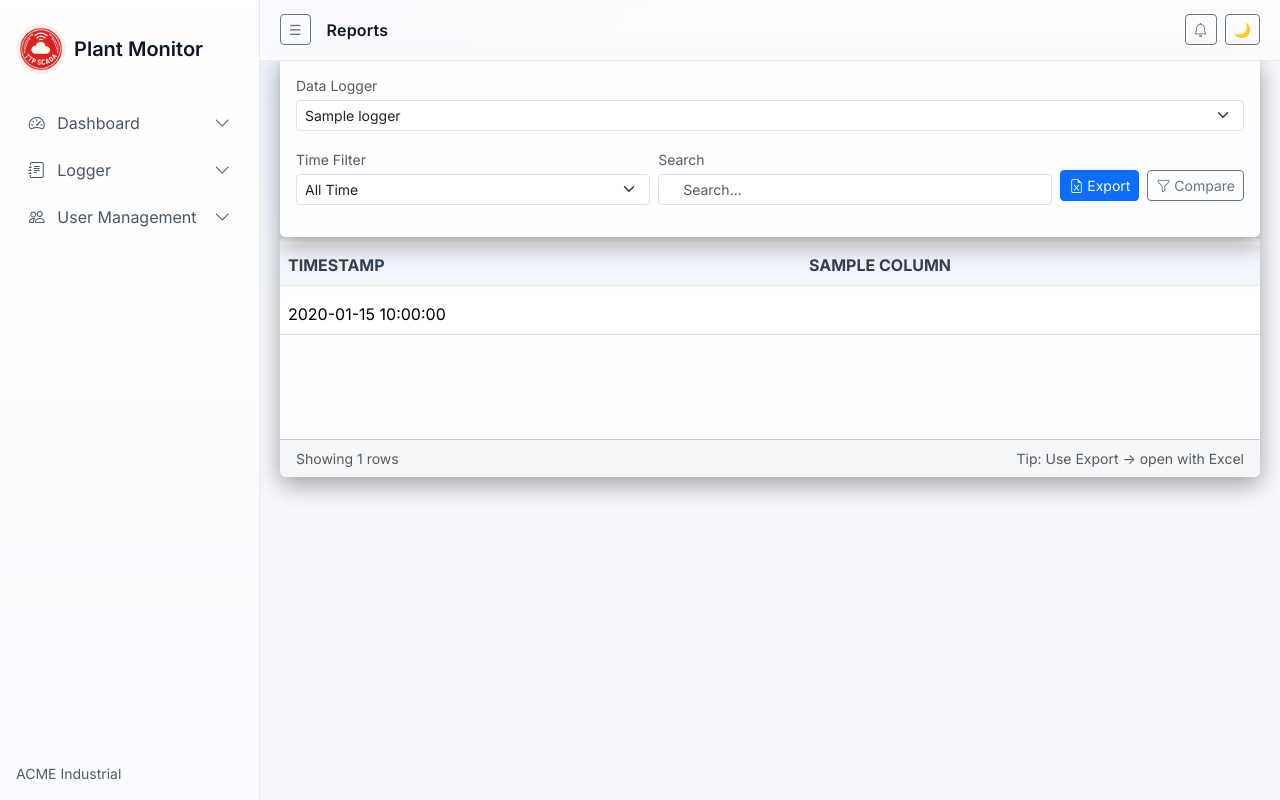
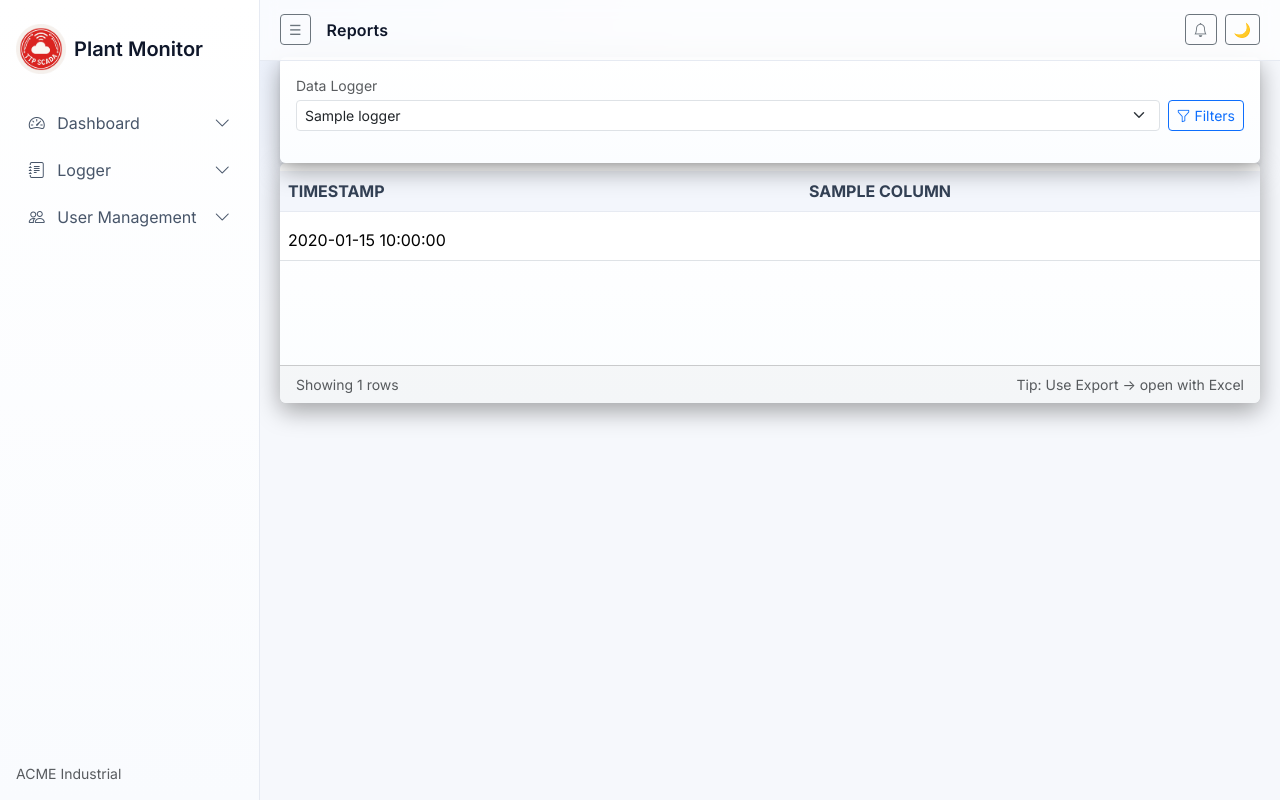
Before and after one commit to DantNg/ModbusMonitorWebserver, a Flask app: template webapp/templates/reports/reports.html in a window 1280 px wide. Run offline with Flask 3, Linux system fonts and the light colour scheme; the template is opened without the code that fills it: most values are stand-ins (such as "Sample title", 1, 10 or a date in 2020); parts of the project's set-up code (start-up, migrations or seed data) failed here and were passed over; some libraries are stand-ins or nearby versions.

Commit message:
update UI

```diff
--- a/webapp/templates/reports/reports.html
+++ b/webapp/templates/reports/reports.html
@@ -20,8 +20,8 @@
           </select>
         </div>
 
-        <!-- Toggle button for mobile - only visible on small screens -->
-        <div class="d-md-none pb-1">
+        <!-- Toggle button - visible on all screens -->
+        <div class="align-self-end">
           <button type="button" class="btn btn-outline-primary btn-sm" data-bs-toggle="collapse"
                   data-bs-target="#mobileFilters" aria-expanded="false">
             <i class="bi bi-funnel"></i> Filters
@@ -29,8 +29,8 @@
         </div>
       </div>
 
-      <!-- Collapsible filters section - hidden on mobile by default, always visible on desktop -->
-      <div class="collapse d-md-block" id="mobileFilters">
+      <!-- Collapsible filters section - expandable on all screens, hidden by default -->
+      <div class="collapse" id="mobileFilters">
         <div class="d-flex flex-wrap gap-2 align-items-end mb-3">
           <!-- Time Filter -->
           <!-- Time Filter -->
```
